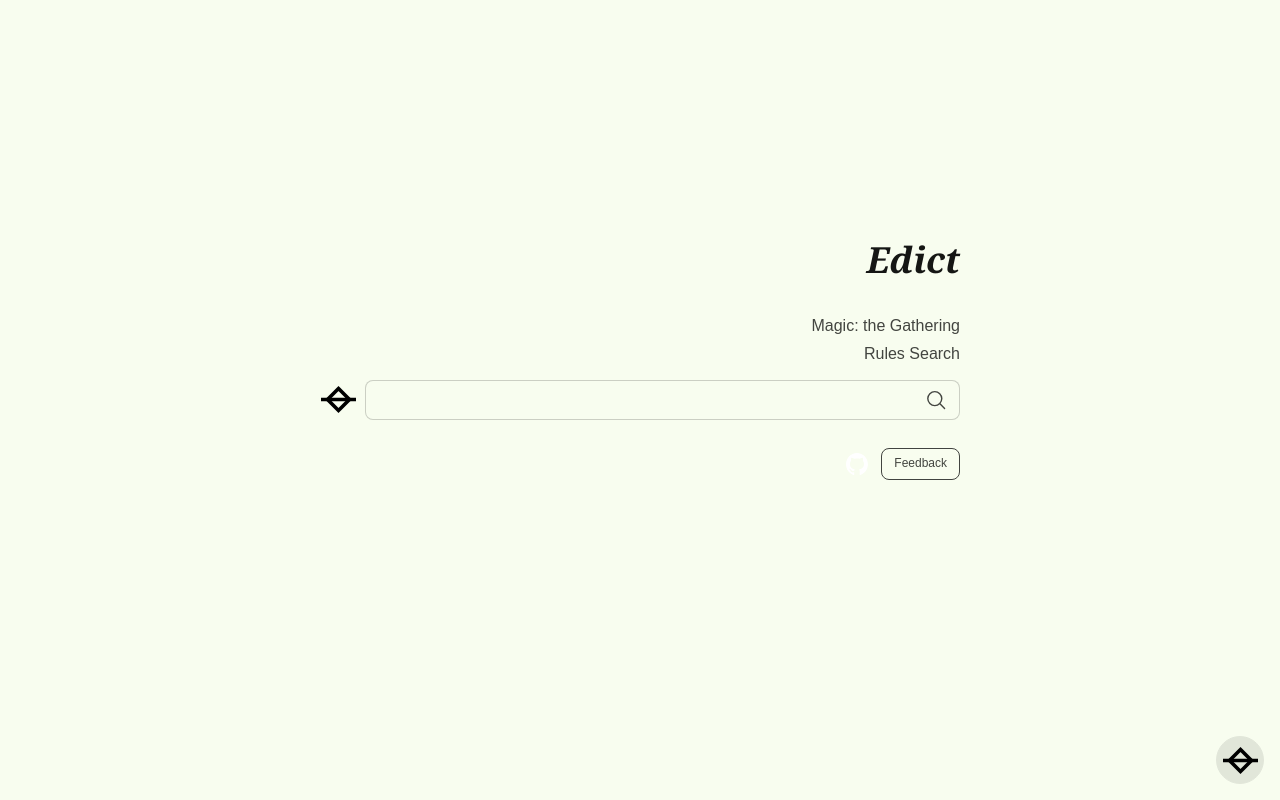
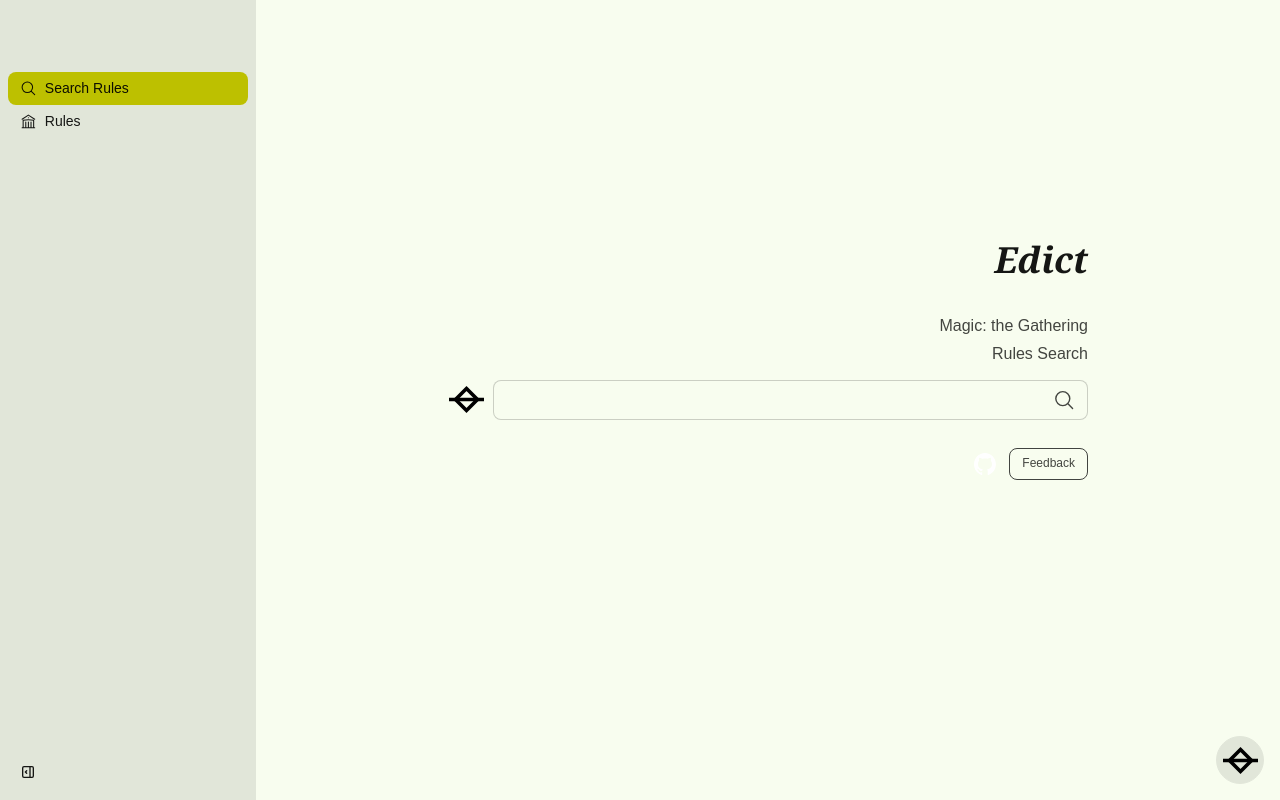
Before and after one commit to kyllian/edict, a Next.js app in the folder app/: page / in a window 1280 px wide. Built offline with nearby package versions, Linux system fonts and the light colour scheme.

Commit message:
Improvements to navigation

```diff
--- /dev/null
+++ b/app/app/components/Dock.tsx
@@ -0,0 +1,46 @@
+import React from "react";
+import Link from "next/link";
+import {usePathname} from "next/navigation";
+
+const Dock: React.FC<{ children: React.ReactNode }> = ({children}) => {
+    const pathname = usePathname();
+    const isActive = (path: string) => pathname === path;
+
+    const linkClassName = (path: string) => isActive(path) ? "dock-active" : "";
+
+    return (
+        <>
+            {children}
+            <div className="dock">
+                <Link href="/" className={linkClassName("/")}>
+                    <svg className="size-[1.2em]"
+                         xmlns="http://www.w3.org/2000/svg"
+                         fill="none"
+                         viewBox="0 0 24 24"
+                         strokeWidth={1.5}
+                         stroke="currentColor">
+                        <path strokeLinecap="round"
+                              strokeLinejoin="round"
+                              d="m21 21-5.197-5.197m0 0A7.5 7.5 0 1 0 5.196 5.196a7.5 7.5 0 0 0 10.607 10.607Z"/>
+                    </svg>
+                    <span className="dock-label">Search</span>
+                </Link>
+                <Link href="/rules" className={linkClassName("/rules")}>
+                    <svg className="size-[1.2em]"
+                         xmlns="http://www.w3.org/2000/svg"
+                         fill="none"
+                         viewBox="0 0 24 24"
+                         strokeWidth={1.5}
+                         stroke="currentColor">
+                        <path strokeLinecap="round"
+                              strokeLinejoin="round"
+                              d="M12 21v-8.25M15.75 21v-8.25M8.25 21v-8.25M3 9l9-6 9 6m-1.5 12V10.332A48.36 48.36 0 0 0 12 9.75c-2.551 0-5.056.2-7.5.582V21M3 21h18M12 6.75h.008v.008H12V6.75Z"/>
+                    </svg>
+                    <span className="dock-label">Rules</span>
+                </Link>
+            </div>
+        </>
+    );
+};
+
+export default Dock;
--- /dev/null
+++ b/app/app/components/Drawer.tsx
@@ -0,0 +1,86 @@
+import React, {ReactNode} from "react";
+import Link from "next/link";
+import {usePathname} from "next/navigation";
+
+interface DrawerProps {
+    children?: ReactNode;
+}
+
+const Drawer = ({children}: DrawerProps) => {
+    const pathname = usePathname();
+    const isActive = (path: string) => pathname === path;
+    const linkClassName = (path: string) =>
+        isActive(path) ? "is-drawer-close:tooltip is-drawer-close:tooltip-right bg-secondary text-secondary-content"
+            : "is-drawer-close:tooltip is-drawer-close:tooltip-right";
+
+    return (
+        <div className="drawer drawer-open">
+            <input id="my-drawer-4" type="checkbox" className="drawer-toggle" defaultChecked/>
+            <div className="drawer-content">
+                {children}
+            </div>
+
+            <div className="drawer-side is-drawer-close:overflow-visible">
+                <label htmlFor="my-drawer-4" aria-label="close sidebar" className="drawer-overlay"></label>
+                <div
+                    className="is-drawer-close:w-14 is-drawer-open:w-64 bg-base-200 flex flex-col items-start min-h-full">
+                    <div className="navbar">
+
+                    </div>
+                    <ul className="menu w-full grow">
+                        <li>
+                            <Link href="/" className={linkClassName("/")}
+                                  data-tip="Search Rules">
+                                <svg className="size-[1.2em]"
+                                     xmlns="http://www.w3.org/2000/svg"
+                                     fill="none"
+                                     viewBox="0 0 24 24"
+                                     strokeWidth={1.5}
+                                     stroke="currentColor">
+                                    <path strokeLinecap="round"
+                                          strokeLinejoin="round"
+                                          d="m21 21-5.197-5.197m0 0A7.5 7.5 0 1 0 5.196 5.196a7.5 7.5 0 0 0 10.607 10.607Z"/>
+                                </svg>
+                                <span className="is-drawer-close:hidden">Search Rules</span>
+                            </Link>
+                        </li>
+
+                        <li>
+                            <Link href="/rules" className={linkClassName("/rules")}
+                                  data-tip="Rules">
+                                <svg className="size-[1.2em]"
+                                     xmlns="http://www.w3.org/2000/svg"
+                                     fill="none"
+                                     viewBox="0 0 24 24"
+                                     strokeWidth={1.5}
+                                     stroke="currentColor">
+                                    <path strokeLinecap="round"
+                                          strokeLinejoin="round"
+                                          d="M12 21v-8.25M15.75 21v-8.25M8.25 21v-8.25M3 9l9-6 9 6m-1.5 12V10.332A48.36 48.36 0 0 0 12 9.75c-2.551 0-5.056.2-7.5.582V21M3 21h18M12 6.75h.008v.008H12V6.75Z"/>
+                                </svg>
+                                <span className="is-drawer-close:hidden">Rules</span>
+                            </Link>
+                        </li>
+                    </ul>
+
+                    <div className="m-2 is-drawer-close:tooltip is-drawer-close:tooltip-right" data-tip="Open">
+                        <label htmlFor="my-drawer-4"
+                               className="btn btn-ghost btn-circle drawer-button is-drawer-open:rotate-y-180">
+                            <svg xmlns="http://www.w3.org/2000/svg" viewBox="0 0 24 24" strokeLinejoin="round"
+                                 strokeLinecap="round" strokeWidth="2" fill="none" stroke="currentColor"
+                                 className="inline-block size-4 my-1.5">
+                                <path
+                                    d="M4 4m0 2a2 2 0 0 1 2 -2h12a2 2 0 0 1 2 2v12a2 2 0 0 1 -2 2h-12a2 2 0 0 1 -2 -2z"></path>
+                                <path d="M9 4v16"></path>
+                                <path d="M14 10l2 2l-2 2"></path>
+                            </svg>
+                        </label>
+                    </div>
+
+                </div>
+            </div>
+        </div>
+    );
+};
+
+export default Drawer;
--- /dev/null
+++ b/app/app/components/Nav.tsx
@@ -0,0 +1,23 @@
+"use client";
+
+import React, { useEffect, useState } from "react";
+import Drawer from "@/app/components/Drawer";
+import Dock from "@/app/components/Dock";
+import { useIsDesktop } from "@/app/utils/useIsDesktop";
+
+const Nav: React.FC<{ children: React.ReactNode }> = ({ children }) => {
+    // Delegate desktop/mobile detection to the hook inside this component
+    const isDesktop = useIsDesktop();
+
+    // Do not render any nav until the component has hydrated on the client
+    const [hydrated, setHydrated] = useState(false);
+    useEffect(() => {
+        setHydrated(true);
+    }, []);
+
+    if (!hydrated) return null;
+
+    return isDesktop ? <Drawer>{children}</Drawer> : <Dock>{children}</Dock>;
+};
+
+export default Nav;
--- a/app/app/layout.tsx
+++ b/app/app/layout.tsx
@@ -3,6 +3,7 @@
 import "./globals.css";
 import Image from "next/image";
 import React from "react";
+import Nav from "@/app/components/Nav";
 
 const geistSans = Geist({
     variable: "--font-geist-sans",
@@ -23,11 +24,14 @@
 };
 
 export default function RootLayout({children,}: Readonly<{ children: React.ReactNode; }>) {
+    // Nav will handle desktop/mobile detection and render Drawer or Dock
     return (
         <html lang="en">
         <body className={`${geistSans.variable} ${geistMono.variable} antialiased`}>
         <div className="min-h-screen bg-base-100">
-            {children}
+            <Nav>
+                {children}
+            </Nav>
             <div className="fab fab-flower">
                 <div tabIndex={0} role="button" className="btn btn-circle btn-lg">
                     <Image src="/icon.svg" alt="Edict" width={35} height={35}/>
@@ -37,17 +41,9 @@
                     {/*<Image src="/icon.svg" alt="Edict" width={35} height={35}/>*/}
                 </button>
 
-                {/*<div className="tooltip tooltip-left" data-tip="Label A">*/}
-                {/*    <a className="btn btn-circle btn-lg">*/}
-                {/*        <svg xmlns="http://www.w3.org/2000/svg" fill="none" viewBox="0 0 24 24" strokeWidth={1.5}*/}
-                {/*             stroke="currentColor" className="size-6">*/}
-                {/*            <path strokeLinecap="round" strokeLinejoin="round"*/}
-                {/*                  d="M9.879 7.519c1.171-1.025 3.071-1.025 4.242 0 1.172 1.025 1.172 2.687 0 3.712-.203.179-.43.326-.67.442-.745.361-1.45.999-1.45 1.827v.75M21 12a9 9 0 1 1-18 0 9 9 0 0 1 18 0Zm-9 5.25h.008v.008H12v-.008Z"/>*/}
-                {/*        </svg>*/}
-                {/*    </a>*/}
-                {/*</div>*/}
                 <div className="tooltip tooltip-top">
-                    <a href="/api/scalar" target="_blank" rel="noopener noreferrer" className="btn btn-circle btn-lg" data-tip="Scalar">
+                    <a href="/api/scalar" target="_blank" rel="noopener noreferrer" className="btn btn-circle btn-lg"
+                       data-tip="Scalar">
                         <svg xmlns="http://www.w3.org/2000/svg" fill="none" viewBox="0 0 24 24" strokeWidth={1.5}
                              stroke="currentColor" className="size-6">
                             <path strokeLinecap="round" strokeLinejoin="round"
--- a/app/app/rules/page.tsx
+++ b/app/app/rules/page.tsx
@@ -1,5 +1,9 @@
 import React from "react";
-import { redirect } from "next/navigation";
+import {redirect} from "next/navigation";
+import Form from "next/form";
+import SearchInput from "@/app/search/components/SearchInput";
+import Link from "next/link";
+import Image from "next/image";
 
 interface RuleResult {
     id: string;
@@ -17,19 +21,27 @@
         redirect("/"); // redirect to home if API base URL is missing
     }
 
-    const res = await fetch(`${baseUrl}/rules/sections`, { cache: "no-store" });
+    const res = await fetch(`${baseUrl}/rules/sections`, {cache: "no-store"});
     const sections: RuleResult[] = res.ok ? await res.json() : [];
 
     return (
         <div className="min-h-screen">
-            <main className="mx-auto max-w-5xl flex flex-col pt-6 pb-25">
-                <h1 className="text-4xl font-bold mb-6">Rules</h1>
+            <main className="mx-auto max-w-5xl flex flex-col pb-25">
+                <Form action="/search"
+                      className="sticky top-0 mx-auto w-full max-w-5xl z-1 bg-base-200 px-4 pb-2 mb-3 shadow-md md:rounded-b-md">
+                    <SearchInput q={""}/>
+                </Form>
+
+                <div className="mt-6 px-4 sm:pl-15">
+                    <div className="prose mb-4">
+                        <h1 className="font-bold ml-4">Rules</h1>
+                    </div>
 
                     {sections.length > 0 ? (
                         <div className="space-y-2">
                             {sections.map((section, idx) => (
-                            <div key={section.id} className="collapse">
-                                <input type="radio" name="rules-accordion" defaultChecked={idx === 0} />
+                                <div key={section.id} className="collapse border border-base-300">
+                                    <input type="radio" name="rules-accordion" defaultChecked={idx === 0}/>
                                     <div className="collapse-title">
                                         {section.number} {section.text}
                                     </div>
@@ -39,8 +51,8 @@
                                                 {section.rules.map((sub) => (
                                                     <li key={sub.id}>
                                                         <div className="flex flex-col items-start">
-                                                        <span className="font-semibold">{sub.number} {sub.text}</span>
-                                                        {/* show references or nested rules count if desired */}
+                                                            <span
+                                                                className="font-semibold">{sub.number} {sub.text}</span>
                                                         </div>
                                                     </li>
                                                 ))}
@@ -55,6 +67,7 @@
                             <h3>No sections found</h3>
                         </div>
                     )}
+                </div>
             </main>
         </div>
     );
--- a/app/app/search/components/SearchInput.tsx
+++ b/app/app/search/components/SearchInput.tsx
@@ -8,7 +8,7 @@
 
 const SearchInput: React.FC<SearchInputProps> = ({q}) => (
     <div className="navbar p-0">
-        <Link href="/" className="btn btn-link btn-sm px-0 mr-2"><Image src="/icon.svg" alt="Edict" width={35} height={35}/></Link>
+        <Link href="/" className="btn btn-link btn-sm px-0 mr-2"><Image src="/icon.svg" priority={true} alt="Edict" width={35} height={35}/></Link>
         <fieldset className="fieldset rounded-box w-full flex-1">
             <label className="input input-md w-full">
                 <input type="search"
--- a/app/app/hooks/useAbortableFetch.ts
+++ b/app/app/utils/useAbortableFetch.ts
@@ -36,6 +36,6 @@
       controller.abort();
       controllerRef.current = null;
     };
-    // eslint-disable-next-line react-hooks/exhaustive-deps
+    // eslint-disable-next-line react-utils/exhaustive-deps
   }, deps);
 }
--- /dev/null
+++ b/app/app/utils/useIsDesktop.ts
@@ -0,0 +1,18 @@
+"use client";
+
+import { useEffect, useState } from "react";
+
+// Returns true if the viewport is desktop size (>=1024px)
+export function useIsDesktop() {
+    const [isDesktop, setIsDesktop] = useState(() => (typeof window !== 'undefined' ? window.innerWidth >= 1024 : true));
+
+    useEffect(() => {
+        // Function to check window width
+        const checkDesktop = () => setIsDesktop(window.innerWidth >= 1024);
+        checkDesktop();
+        window.addEventListener("resize", checkDesktop);
+        return () => window.removeEventListener("resize", checkDesktop);
+    }, []);
+
+    return isDesktop;
+}
```
Also changed, not shown: app/app/search/components/Search.tsx (+4 -3 lines). Lines whose indentation alone changed are shown as unchanged.
